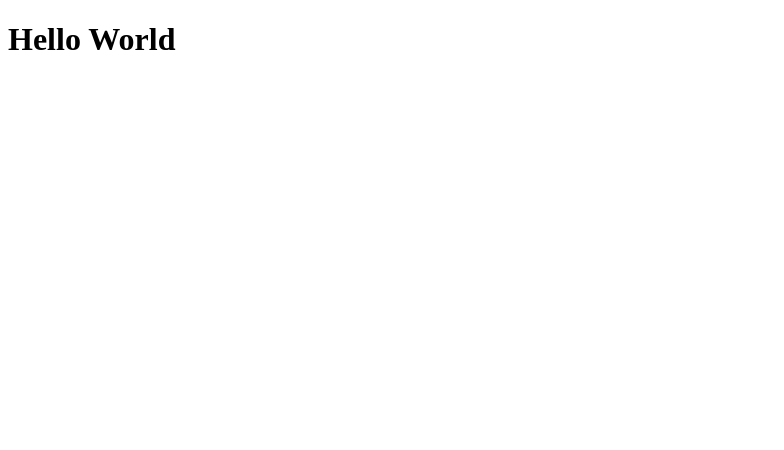
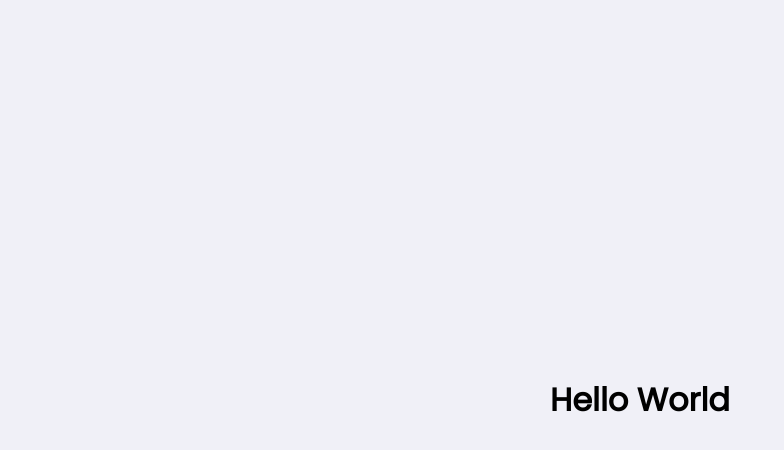
Before and after one commit to MatheusCandido1/web_proffy, a React (Create React App) app: page / in a window 1280 px wide. Shown: the top 450 px of the page, without its empty margins (0-784 px from the left). Built offline with nearby package versions, Linux system fonts and the light colour scheme.

Commit message:
add-global-styles

```diff
--- a/public/index.html
+++ b/public/index.html
@@ -4,6 +4,9 @@
     <meta charset="utf-8" />
     <meta name="viewport" content="width=device-width, initial-scale=1" />
     <meta name="theme-color" content="#000000" />
+
+    <link href="https://fonts.googleapis.com/css2?family=Archivo:wght@400;700&family=Poppins&display=swap" rel="stylesheet">
+
     <title>Proffy</title>
   </head>
   <body>
--- a/src/App.tsx
+++ b/src/App.tsx
@@ -1,4 +1,7 @@
 import React from 'react';
+
+
+import './assets/styles/global.css';
 
 function App() {
   return (
--- a/src/assets/styles/global.css
+++ b/src/assets/styles/global.css
@@ -20,3 +20,41 @@
 
     font-size: 60%;
   }
+
+  * {
+      margin: 0;
+      padding: 0;
+      box-sizing: border-box;
+  }
+
+  html, body, #root {
+      height: 100vh;
+  }
+
+  body {
+      background: var(--color-background);
+  }
+
+  #root {
+      display: flex;
+      align-items: center;
+      justify-content: center;
+  }
+
+  body,
+  input,
+  button,
+  textarea {
+    font: 500 1.6rem Poppins;
+  }
+
+  .container {
+      width: 90vw;
+      max-width: 700px;
+  }
+
+  @media (min-width: 700px){
+    :root{
+        font-size: 62.5%
+    }
+  }
```
